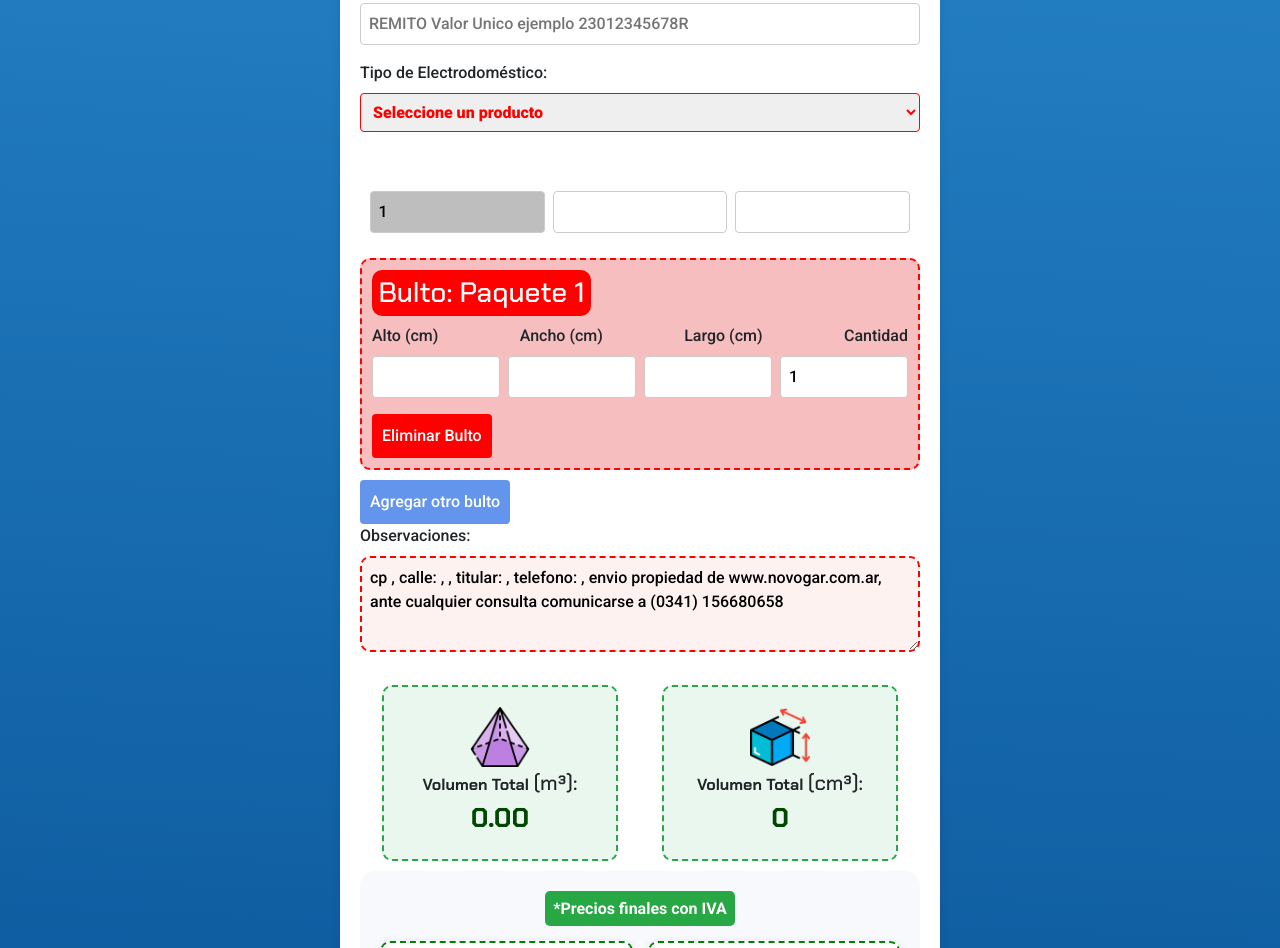
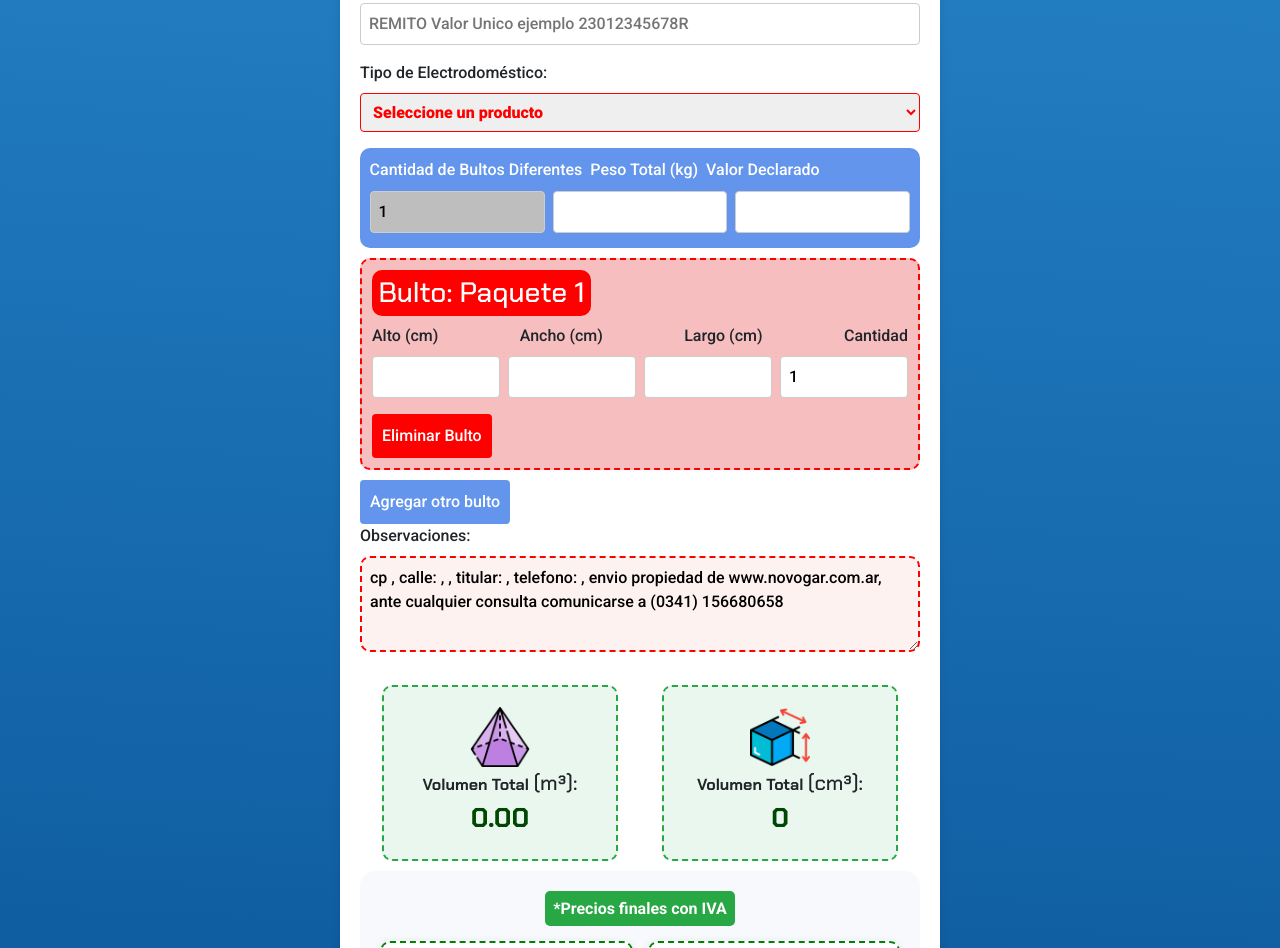
Before and after one commit to Lucasponzoni/ANDESMAR, a plain HTML site: page index.html in a window 1280 px wide. Shown: the part 876-1824 px from the top of the page. Drawn offline with nearby package versions, Linux system fonts and the light colour scheme; a web font is replaced by a local one.

Commit message:
Actualizacion

```diff
--- a/styles.css
+++ b/styles.css
@@ -46,7 +46,7 @@ form {
 }
 
 .six{
-    background-color: dashed;
+    background-color: cornflowerblue;
     border-radius: 10px;
     padding: .3rem;
     margin-bottom: .5rem;
```
